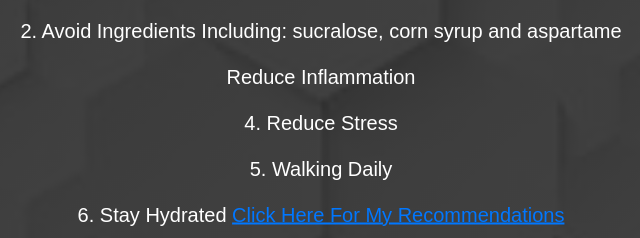
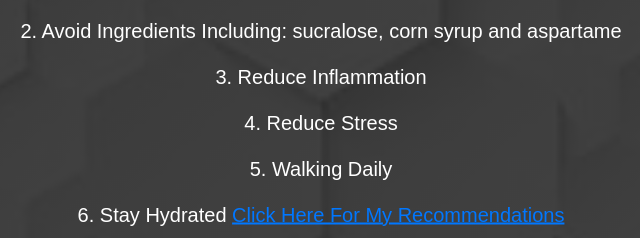
Before and after one commit to MountainMamaWellness/Mountain-Mama-Wellness, a plain HTML site: page GutHealthCheckList.html in a window 1280 px wide. Shown: the part 316-554 px from the top of the page, 319-959 px from the left. Drawn offline with Linux system fonts and the light colour scheme.

Commit message:
Update GutHealthCheckList.html

```diff
--- a/GutHealthCheckList.html
+++ b/GutHealthCheckList.html
@@ -25,7 +25,7 @@
                     <br>
                     <li>2. Avoid Ingredients Including: sucralose, corn syrup and aspartame</li>
                     <br>
-                    <li>Reduce Inflammation</li>
+                    <li>3. Reduce Inflammation</li>
                     <br>
                     <li>4. Reduce Stress</li>
                     <br>
```
